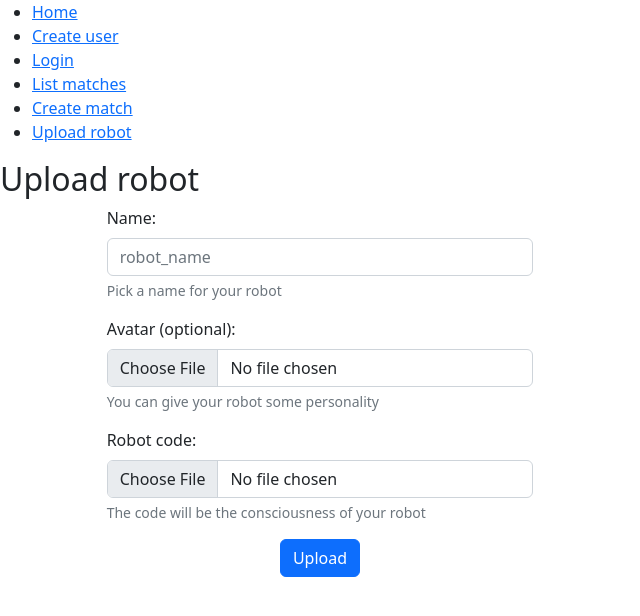
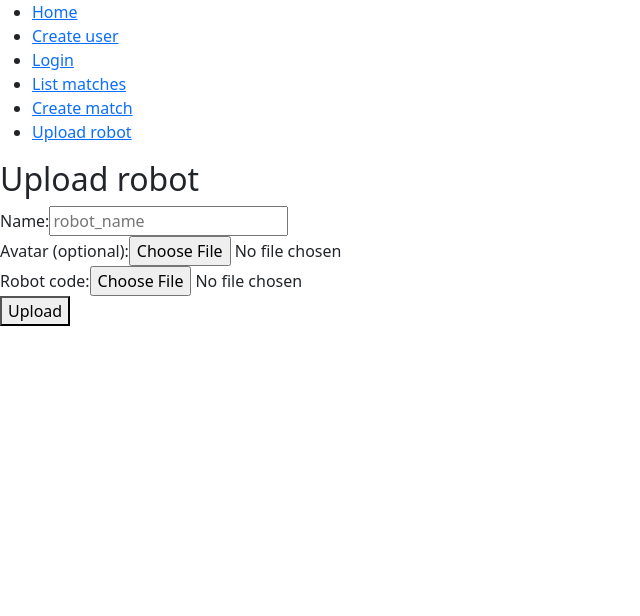
Before and after one commit to LosHackermans/PyRobots_FrontEnd, a React (Create React App) app in the folder pyrobots/: page /upload_robot in a window 1280 px wide. Shown: the top 616 px of the page, without its empty margins (0-640 px from the left). Built offline with nearby package versions, Linux system fonts and the light colour scheme; sample sign-in values are in the browser's storage.

Commit message:
robot code is correctly sent

```diff
--- a/pyrobots/package.json
+++ b/pyrobots/package.json
@@ -7,9 +7,7 @@
     "axios": "^1.1.2",
     "bootstrap": "^5.2.2",
     "react": "^18.2.0",
-    "react-bootstrap": "^2.5.0",
     "react-dom": "^18.2.0",
-    "react-hook-form": "^7.37.0",
     "react-router-dom": "^6.4.2",
     "react-script": "^2.0.5",
     "react-scripts": "^5.0.1",
--- a/pyrobots/src/robot/upload.js
+++ b/pyrobots/src/robot/upload.js
@@ -1,67 +1,73 @@
 import axios from "axios";
 import { useState } from "react";
-import { Button } from "react-bootstrap";
-import { useForm } from "react-hook-form";
-import { Navigate } from "react-router-dom";
 
 function Upload() {
 
-  const { register, formState: { errors }, handleSubmit } = useForm();
+  const [robot, setRobot] = useState({
+    name: '',
+    avatar: '',
+    script: ''
+  });
   const [error, setError] = useState("");
 
-  const onSubmit = async (data, event) => {
+  const handleSubmit = (event) => {
     event.preventDefault();
 
-    const formdata = new FormData();
-    formdata.append("name", data.name);
-    formdata.append("avatar", data.avatar[0]);
-    formdata.append("code", data.code[0]);
-
-    await axios.post(`${process.env.REACT_APP_BACKEND_URL}/upload_robot`, formdata)
+    if (robot.name === '') {
+      setError("A name is required");
+      return
+    } else if (robot.script === '') {
+      setError("A script is required");
+      return
+    }
+    axios.post(`${process.env.REACT_APP_BACKEND_URL}/upload_robot`, robot)
       .then((response) => {
-        if(response === 201) {
-          alert("Your bot has been uploaded correctly!");
-          Navigate("/");
+        if(response.status === 200) {
+          alert(response.data.detail);
         };
       }).catch((error) => {
         setError(error.message);
       })
     }
 
+    const handleFileChange = e => {
+      console.log("eh entré")
+      const file = e.target.files[0];
+      const reader = new FileReader();
+      reader.readAsText(file);
+      reader.onload = () => {
+        setRobot({...robot, [e.target.name]: reader.result})
+      }
+      reader.onerror = () => {
+        console.log("file error", reader.error)
+      }
+    }
+
+    const handleInputChange = (event) => {
+      setRobot({
+        ...robot,
+        [event.target.name]: event.target.value
+      })
+    }
+
   return <div>
     <h2>Upload robot</h2>
-      <form className="col-lg-4 offset-lg-1 " onSubmit={handleSubmit(onSubmit)}>
-        <div className="form-group mb-3" >
-          <label className="form-label"  >Name: </label>
-          <span className="text-danger" > {errors?.name?.message} </span>
-          <input className="form-control" placeholder="robot_name" type="text" {...register("name", {
-            required: {value: true, message:"a name is required"}
-          })} />
-          <p className="form-text" >Pick a name for your robot</p>
+      <form onSubmit={handleSubmit}>
+        <div>
+          <label>Name: </label>
+          <input placeholder="robot_name" onChange={handleInputChange} name="name" type="text" />
         </div>
-        <div className="form-group" >
-          <label className="form-label" >Avatar (optional): </label>
-          <input
-            type="file"
-            className="form-control"
-            accept="image/png, image/jpeg"
-            placeholder="robot_avatar"
-            {...register('avatar', {
-            required:false
-          })} />
-          <p className="form-text" >You can give your robot some personality</p>
+        <div >
+          <label >Avatar (optional): </label>
+          <input type="file" accept="image/png, image/jpeg" placeholder="robot_avatar" />
         </div>
-        <div className="form-group">
-          <label className="form-label" >Robot code: </label>
-          <span className="text-danger" > {errors?.code?.message} </span>
-          <input className="form-control" type="file" placeholder="robot_file" accept=".py" {...register('code', {
-            required: {value: true, message:"the code is required"}
-          })} />
-          <p className="form-text" >The code will be the consciousness of your robot</p>
+        <div>
+          <label >Robot code: </label>
+          <input type="file" name="script" placeholder="robot_file" accept=".py" onChange={handleFileChange} />
         </div>
-        <div className="col text-center">
-          <Button type={"submit"} >Upload</Button>
-          {error && <div><span className="text-danger" >{error}</span></div>}
+        <div>
+        <button type='submit'>Upload</button>
+          {error && <div><span >{error}</span></div>}
         </div>
       </form>
     </div>
```
Also changed, not shown: 1 other file (tests, documents, lock files or other folders).
